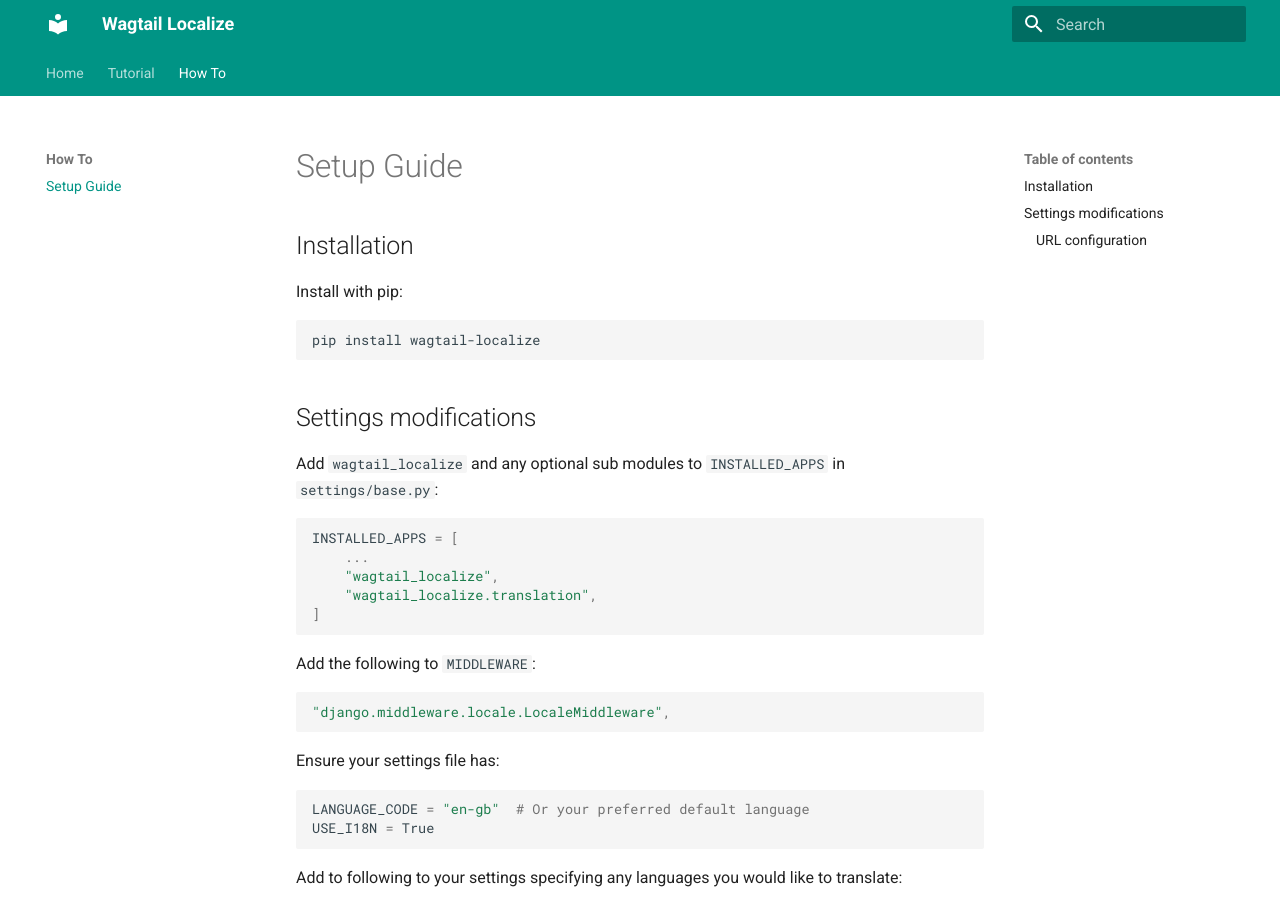
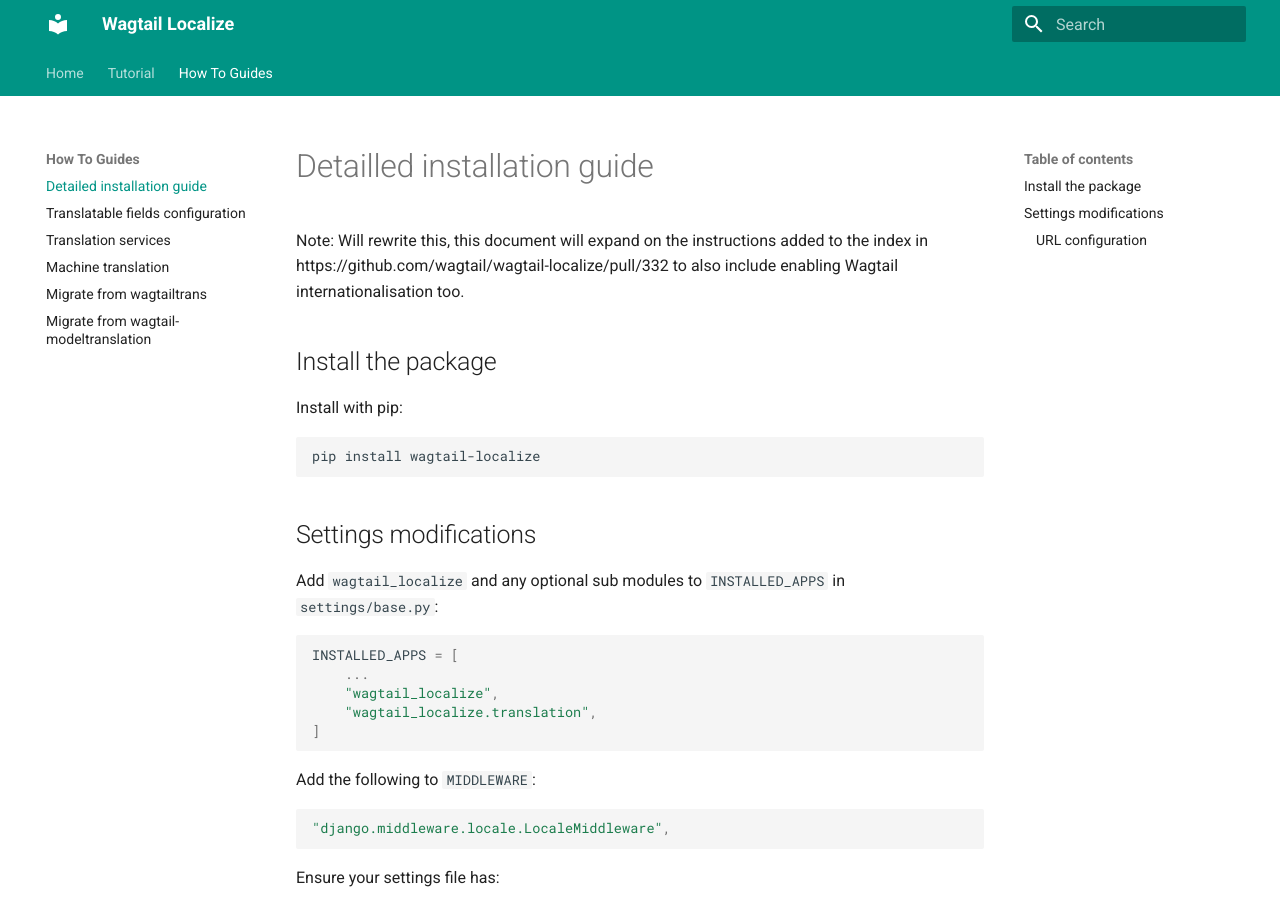
Before and after one commit to wagtail/wagtail-localize, an MkDocs documentation site: the page built from docs/how-to/from-scratch.md, in a window 1280 px wide and 900 px high. Built offline with MkDocs 1.6.1 and Material for MkDocs 9.7.7, drawn with Linux system fonts in a browser that asks for light colours.

Commit message:
Stubbed out how to guides section

```diff
--- a/docs/how-to/setup.md
+++ b/docs/how-to/from-scratch.md
@@ -1,4 +1,8 @@
-## Installation
+# Detailled installation guide
+
+Note: Will rewrite this, this document will expand on the instructions added to the index in https://github.com/wagtail/wagtail-localize/pull/332 to also include enabling Wagtail internationalisation too.
+
+## Install the package
 
 Install with pip:
 
--- a/mkdocs.yml
+++ b/mkdocs.yml
@@ -37,5 +37,10 @@
 nav:
   - Home: index.md
   - Tutorial: tutorial.md
-  - How To:
-    - Setup Guide: how-to/setup.md
+  - How To Guides:
+    - Detailed installation guide: how-to/from-scratch.md
+    - Translatable fields configuration: how-to/field-configuration.md
+    - Translation services: how-to/translation-services.md
+    - Machine translation: how-to/machine-translation.md
+    - Migrate from wagtailtrans: how-to/migrate-from-wagtailtrans.md
+    - Migrate from wagtail-modeltranslation: how-to/migrate-from-wagtail-modeltranslation.md
```
Also changed, not shown: docs/how-to/field-configuration.md (added, +1 -0 lines), docs/how-to/machine-translation.md (added, +1 -0 lines), docs/how-to/migrate-from-wagtail-modeltranslation.md (added, +1 -0 lines), docs/how-to/migrate-from-wagtailtrans.md (added, +3 -0 lines), docs/how-to/translation-services.md (added, +1 -0 lines).
